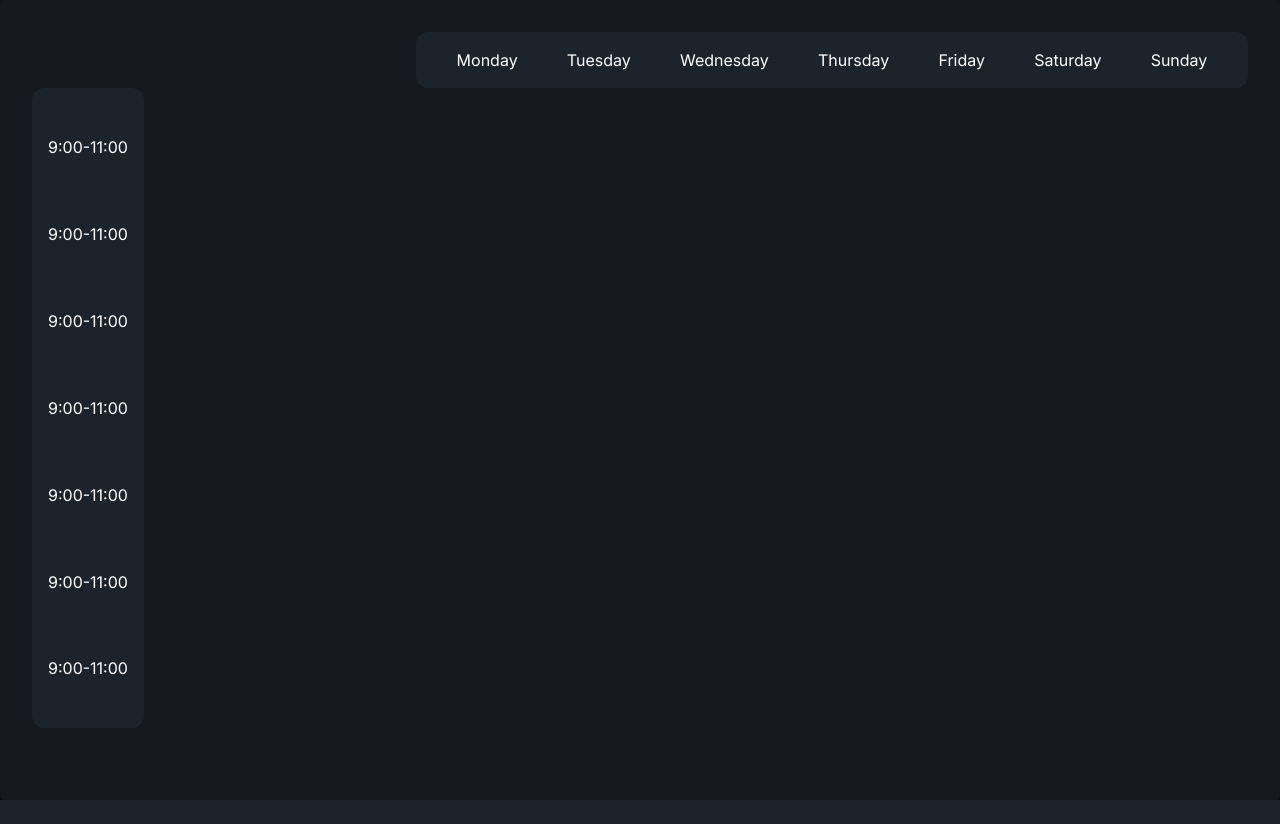
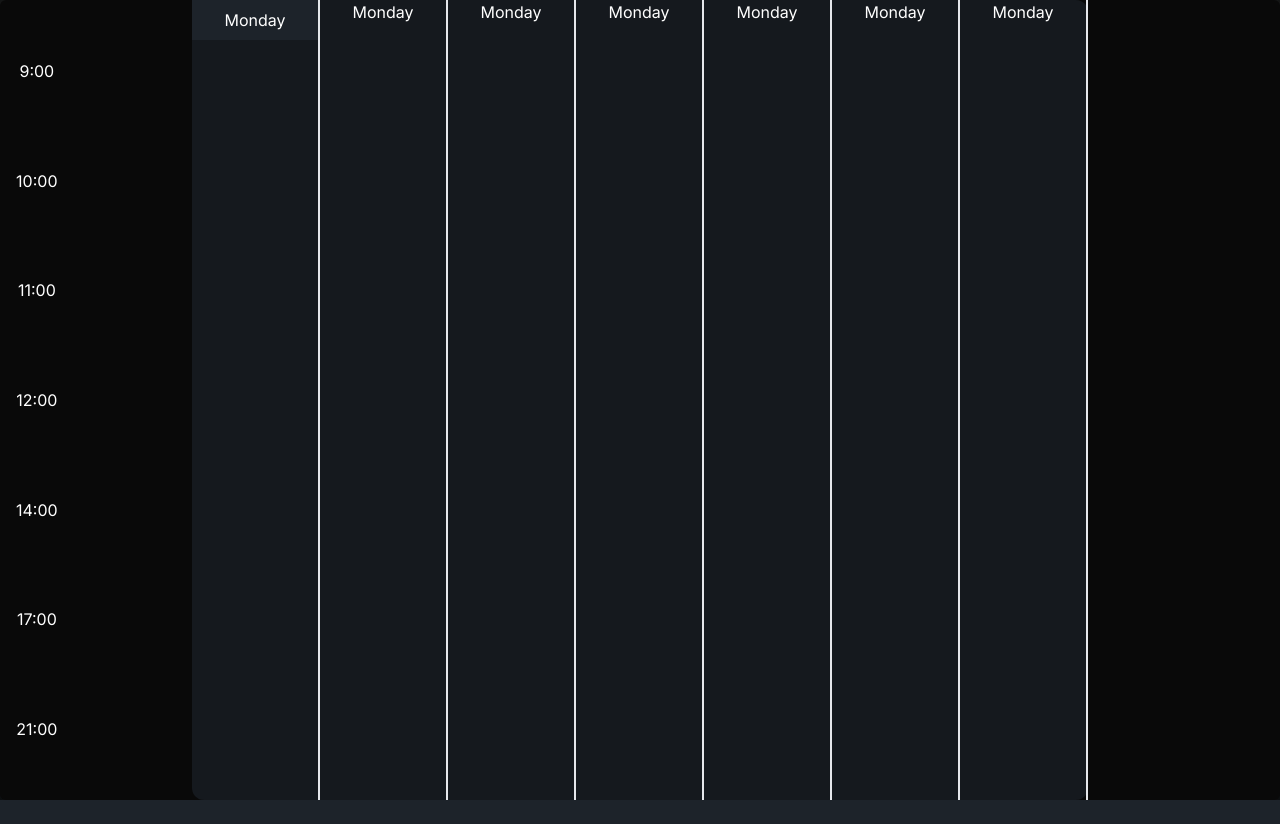
Before and after one commit to Maximus019BG/Azion, a Next.js app in the folder client/: page /Program in a window 1280 px wide. After the commit the page ends 800 px from the top, so only its background shows below. Built offline with nearby package versions, Linux system fonts and the light colour scheme.

Commit message:
style(dashboar): styling the program v1: Added rows and cols to do: grid and positioning

```diff
--- a/client/app/(org)/dashboard/[org]/page.tsx
+++ b/client/app/(org)/dashboard/[org]/page.tsx
@@ -82,7 +82,7 @@ const Dashboard: FC<PageProps> = ({params}) => {
                         <h2 className={`${headerText.className} text-4xl text-white pl-10 pt-10 w-full flex justify-start items-center`}>
                             Dashboard
                         </h2>
-                        <div className="w-full h-full flex flex-col gap-16 justify-centert items-center">
+                        <div className="w-full h-full flex flex-col gap-10 justify-centert items-center">
                             <DashboardRow1/>
                             <DashboardProgramCard/>
                         </div>
--- a/client/app/(org)/dashboard/[org]/task/create/page.tsx
+++ b/client/app/(org)/dashboard/[org]/task/create/page.tsx
@@ -221,7 +221,7 @@ const CreateTask: FC<PageProps> = ({params}) => {
 
 
     return (
-        <div className="w-screen h-screen flex overflow-hidden">
+        <div className="w-screen h-screen flex justify-center items-center overflow-hidden">
             {loading ? (
                 <div className="w-screen h-screen flex justify-center items-center">
                     <Loading/>
@@ -243,7 +243,7 @@ const CreateTask: FC<PageProps> = ({params}) => {
                             <div className="flex justify-start items-start gap-48">
                                 <div className="flex flex-col justify-start items-center gap-5">
                                     <h1 className="text-3xl font-extrabold">Users:</h1>
-                                    <ul>
+                                    <ul className=" flex flex-col justify-center items-center gap-3">
                                         {userList.map((user, index) => (
                                             <li
                                                 key={index}
@@ -295,7 +295,7 @@ const CreateTask: FC<PageProps> = ({params}) => {
                                             name="description"
                                             value={description}
                                             onChange={(e) => setDescription(e.target.value)}
-                                            className="bg-gray-800 rounded-md text-base text-white pl-2"
+                                            className="textarea"
                                         />
                                     </label>
                                     <div className="w-full text-xl flex gap-5 items-center">
--- a/client/app/components/Side-menu.tsx
+++ b/client/app/components/Side-menu.tsx
@@ -131,7 +131,15 @@ const SideMenu = () => {
                                                     Settings
                                                 </Link>
                                             </li>
-
+                                            <li className=" py-1 text-md w-full">
+                                                <Link
+                                                    href={`/dashboard/${org}/meetings`}
+                                                    className="flex items-center w-full"
+                                                >
+                                                    <FaCog className="text-lg mr-2"/>
+                                                    Meetings
+                                                </Link>
+                                            </li>
                                             <li className="text-md w-full">
                                                 <Link
                                                     href={`/dashboard/${org}/settings/employees`}
--- a/client/app/components/_Dashboard-Elements/Dashboard_Meeting_Card_Col.tsx
+++ b/client/app/components/_Dashboard-Elements/Dashboard_Meeting_Card_Col.tsx
@@ -1,18 +1,9 @@
-import React from 'react';
-
-const DashboardMeetingCardCol = () => {
-    return (
-        <div
-            className="w-fit h-[80vh] bg-base-100 flex flex-col justify-around items-center rounded-xl p-4 ">
-            <p>9:00-11:00</p>
-            <p>9:00-11:00</p>
-            <p>9:00-11:00</p>
-            <p>9:00-11:00</p>
-            <p>9:00-11:00</p>
-            <p>9:00-11:00</p>
-            <p>9:00-11:00</p>
-        </div>
-    );
-};
-
-export default DashboardMeetingCardCol;
+// import React from 'react';
+//
+// const DashboardMeetingCardCol = () => {
+//     return (
+//
+//     );
+// };
+//
+// export default DashboardMeetingCardCol;
--- a/client/app/components/_Dashboard-Elements/Dashboard_Meeting_Card_Row.tsx
+++ b/client/app/components/_Dashboard-Elements/Dashboard_Meeting_Card_Row.tsx
@@ -2,14 +2,29 @@ import React from 'react';
 
 const DashboardMeetingCardRow = () => {
     return (
-        <div className="w-[65vw] h-fit bg-base-100 flex justify-around items-center rounded-xl p-4 ">
-            <p>Monday</p>
-            <p>Tuesday</p>
-            <p>Wednesday</p>
-            <p>Thursday</p>
-            <p>Friday</p>
-            <p>Saturday</p>
-            <p>Sunday</p>
+        <div className="w-[70vw] h-full bg-base-300 flex justify-evenly items-center rounded-xl">
+            <div className="w-full h-full flex justify-center items-start border-r-2">
+                <h1 className="bg-base-100 w-full p-2 flex justify-center items-center">Monday</h1>
+            </div>
+            <div className="w-full h-full flex justify-center items-start border-r-2">
+                <h1>Monday</h1>
+            </div>
+            <div className="w-full h-full flex justify-center items-start border-r-2">
+                <h1>Monday</h1>
+            </div>
+            <div className="w-full h-full flex justify-center items-start border-r-2">
+                <h1>Monday</h1>
+            </div>
+            <div className="w-full h-full flex justify-center items-start border-r-2">
+                <h1>Monday</h1>
+            </div>
+            <div className="w-full h-full flex justify-center items-start border-r-2">
+                <h1>Monday</h1>
+            </div>
+            <div className="w-full h-full flex justify-center items-start border-r-2">
+                <h1>Monday</h1>
+            </div>
+
         </div>
     );
 };
--- a/client/app/components/_Dashboard-Elements/Dashboard_Program_Card.tsx
+++ b/client/app/components/_Dashboard-Elements/Dashboard_Program_Card.tsx
@@ -1,7 +1,7 @@
 import React from 'react';
 import Dashboard_Meeting_Card_Row from "@/app/components/_Dashboard-Elements/Dashboard_Meeting_Card_Row";
-import Dashboard_Meeting_Card_Col from "@/app/components/_Dashboard-Elements/Dashboard_Meeting_Card_Col";
 
+// import Dashboard_Meeting_Card_Col from "@/app/components/_Dashboard-Elements/Dashboard_Meeting_Card_Col";
 
 interface CalendarProps {
     tabIndex?: number;
@@ -9,12 +9,21 @@ interface CalendarProps {
 
 const DashboardProgramCard: React.FC<CalendarProps> = ({tabIndex}) => {
     return (
-        <div className="w-full h-full bg-base-300 rounded-md p-8">
-            <div className="w-full flex justify-end items-end">
+        <div className="w-full h-full bg-[#090909] rounded-md flex flex-col relative">
+            <div className="w-full h-full flex justify-center items-start">
                 <Dashboard_Meeting_Card_Row/>
             </div>
-            <div className="h-full flex justify-start items-start">
-                <Dashboard_Meeting_Card_Col/>
+            {/*<div className="w-fit h-full flex justify-start items-start">*/}
+            {/*    <Dashboard_Meeting_Card_Col/>*/}
+            {/*</div>*/}
+            <div className="absolute w-fit h-full flex flex-col justify-around items-center rounded-xl p-4">
+                <p>9:00</p>
+                <p>10:00</p>
+                <p>11:00</p>
+                <p>12:00</p>
+                <p>14:00</p>
+                <p>17:00</p>
+                <p>21:00</p>
             </div>
         </div>
     );
--- a/client/app/layouts/TasksCard.tsx
+++ b/client/app/layouts/TasksCard.tsx
@@ -43,7 +43,7 @@ const TasksCard: React.FC<Task> = ({
                                    }) => {
     return (
         <div
-            className="w-96 rounded-lg overflow-hidden shadow-lg p-6 bg-background2 cursor-pointer transition duration-300 ease-in-out transform hover:scale-105 relative"
+            className="w-96 rounded-lg overflow-hidden shadow-lg p-6 bg-base-300 cursor-pointer transition duration-300 ease-in-out transform hover:scale-105 relative"
             onClick={onClick}
         >
             <div className="absolute top-4 right-4 flex items-center group">
--- a/client/tailwind.config.ts
+++ b/client/tailwind.config.ts
@@ -10,9 +10,6 @@ module.exports = {
         extend: {
             colors: {
                 background: 'rgb(var(--background))',
-                background1: 'rgb(var(--background1))',
-                background2: 'rgb(var(--background2))',
-                background3: 'rgb(var(--background3))',
                 foreground: 'rgb(var(--foreground))',
                 muted: 'rgb(var(--muted))',
                 accent: 'rgb(var(--accent))',
```
Also changed, not shown: client/app/(org)/dashboard/[org]/meetings/create/page.tsx (+13 -13 lines).
